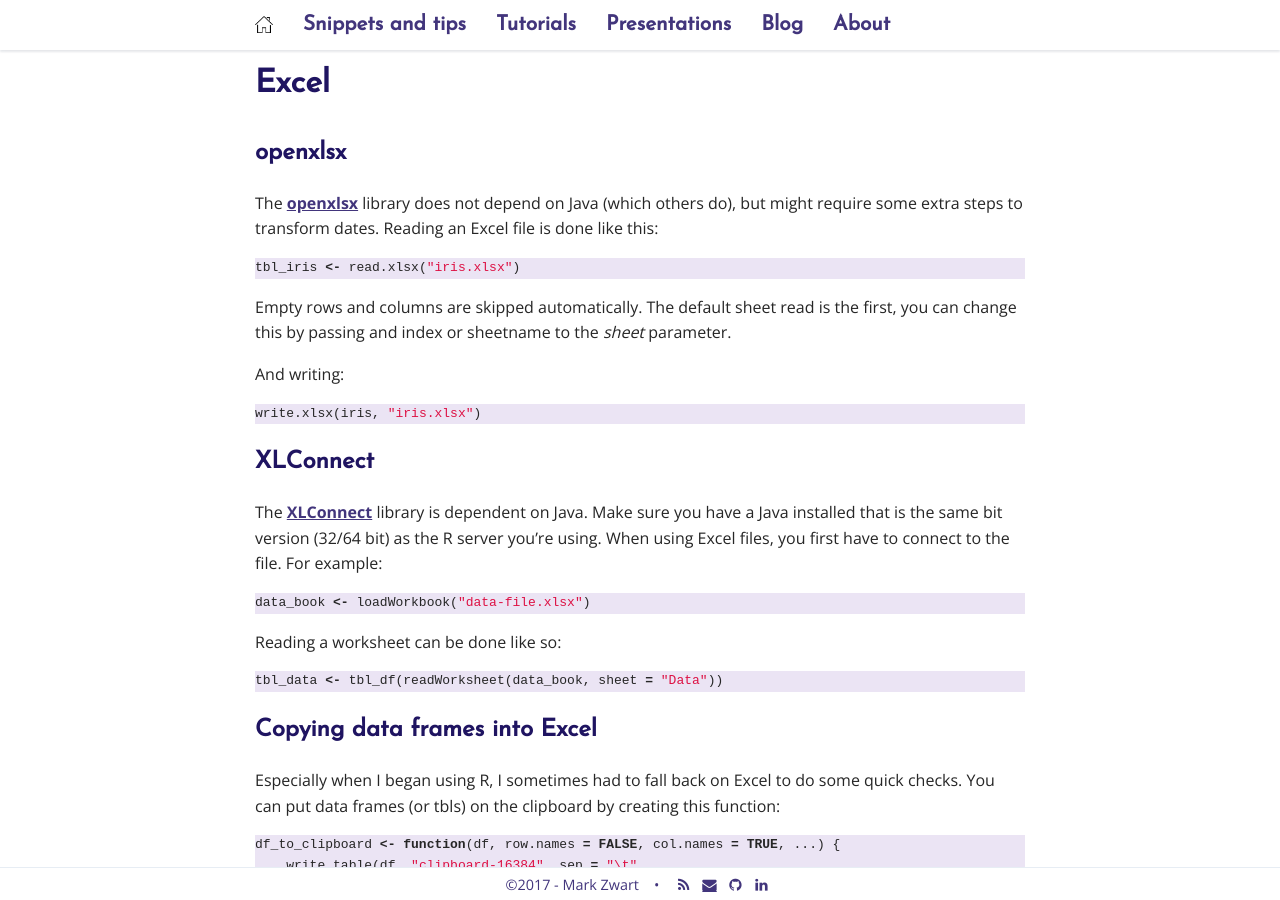
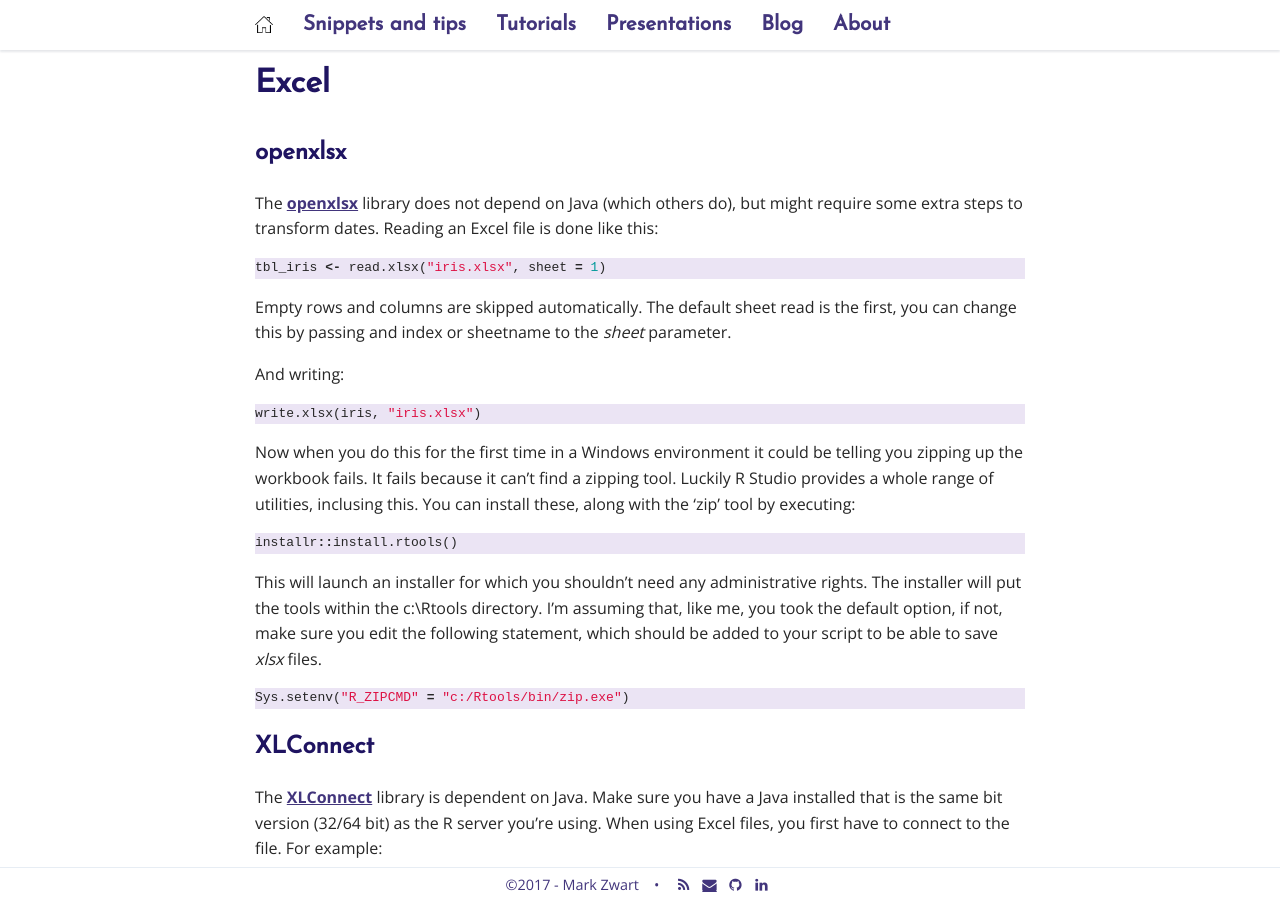
Before and after one commit to mark-me/mark-me.github.io, a Jekyll site: the page built from _pages/snippets-and-tips/importing-exporting.md, in a window 1280 px wide and 900 px high, scrolled down 1421 px. Built offline with Jekyll 4.4.1, drawn with Linux system fonts in a browser that asks for light colours; nearby versions of some CDN libraries; comment, search, counter and statistics services are not loaded.

Commit message:
Update importing-exporting.md

````diff
--- a/_pages/snippets-and-tips/importing-exporting.md
+++ b/_pages/snippets-and-tips/importing-exporting.md
@@ -34,13 +34,21 @@ Mostly my problem revolves around too little scanning while guessing the column
 
 The **[openxlsx](https://www.rdocumentation.org/packages/openxlsx/)** library does not depend on Java (which others do), but might require some extra steps to transform dates. Reading an Excel file is done like this:
 ```r
-tbl_iris <- read.xlsx("iris.xlsx")
+tbl_iris <- read.xlsx("iris.xlsx", sheet = 1)
 ```
 Empty rows and columns are skipped automatically. The default sheet read is the first, you can change this by passing and index or sheetname to the _sheet_ parameter.
 
 And writing:
 ```r
 write.xlsx(iris, "iris.xlsx")
+```
+Now when you do this for the first time in a Windows environment it could be telling you zipping up the workbook fails. It fails because it can't find a zipping tool. Luckily R Studio provides a whole range of utilities, inclusing this. You can install these, along with the 'zip' tool by executing:
+```r
+installr::install.rtools()
+```
+This will launch an installer for which you shouldn't need any administrative rights. The installer will put the tools within the c:\Rtools directory. I'm assuming that, like me, you took the default option, if not, make sure you edit the following statement, which should be added to your script to be able to save _xlsx_ files.
+```r
+Sys.setenv("R_ZIPCMD" = "c:/Rtools/bin/zip.exe")
 ```
 
 ## XLConnect
````
